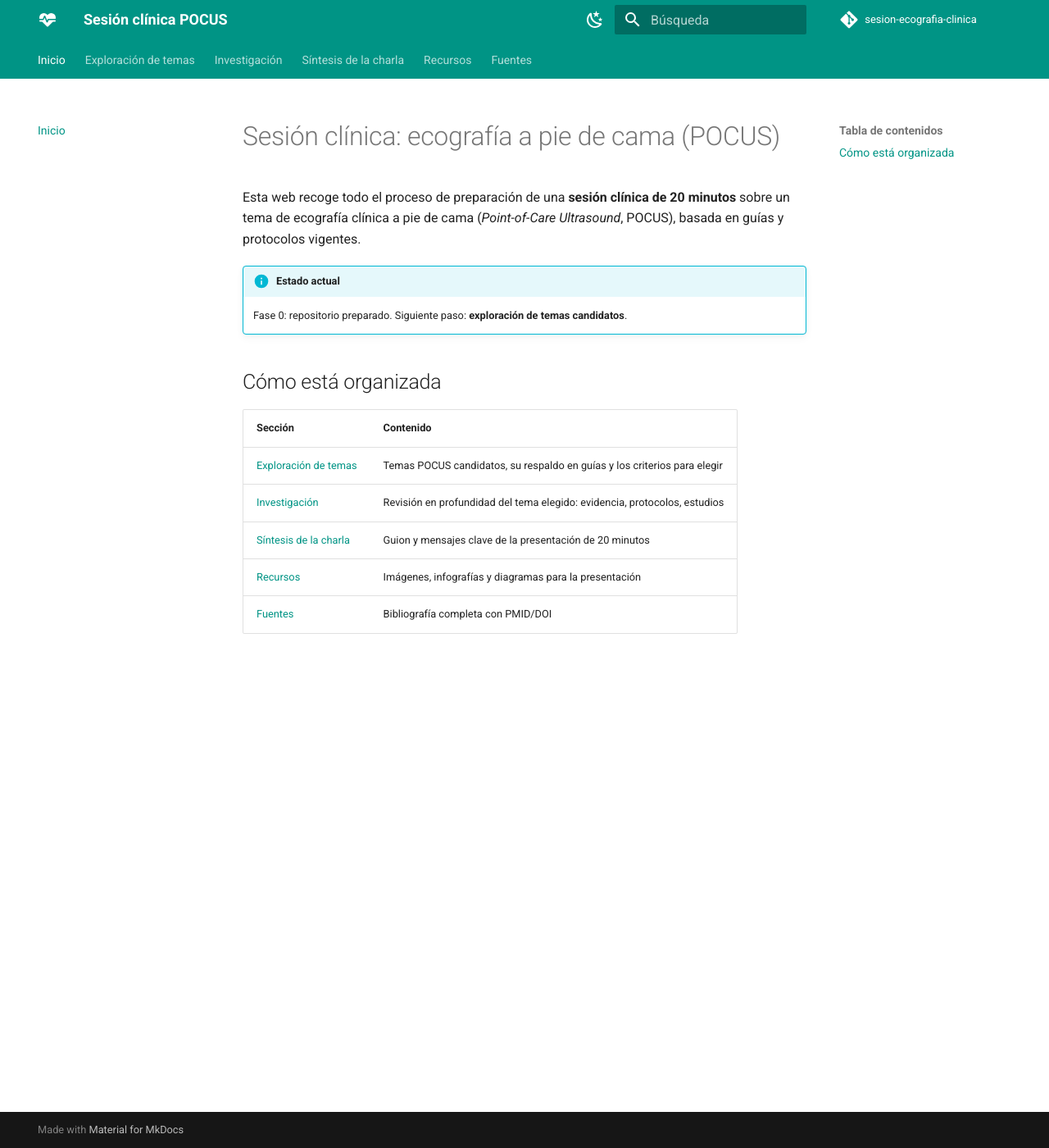
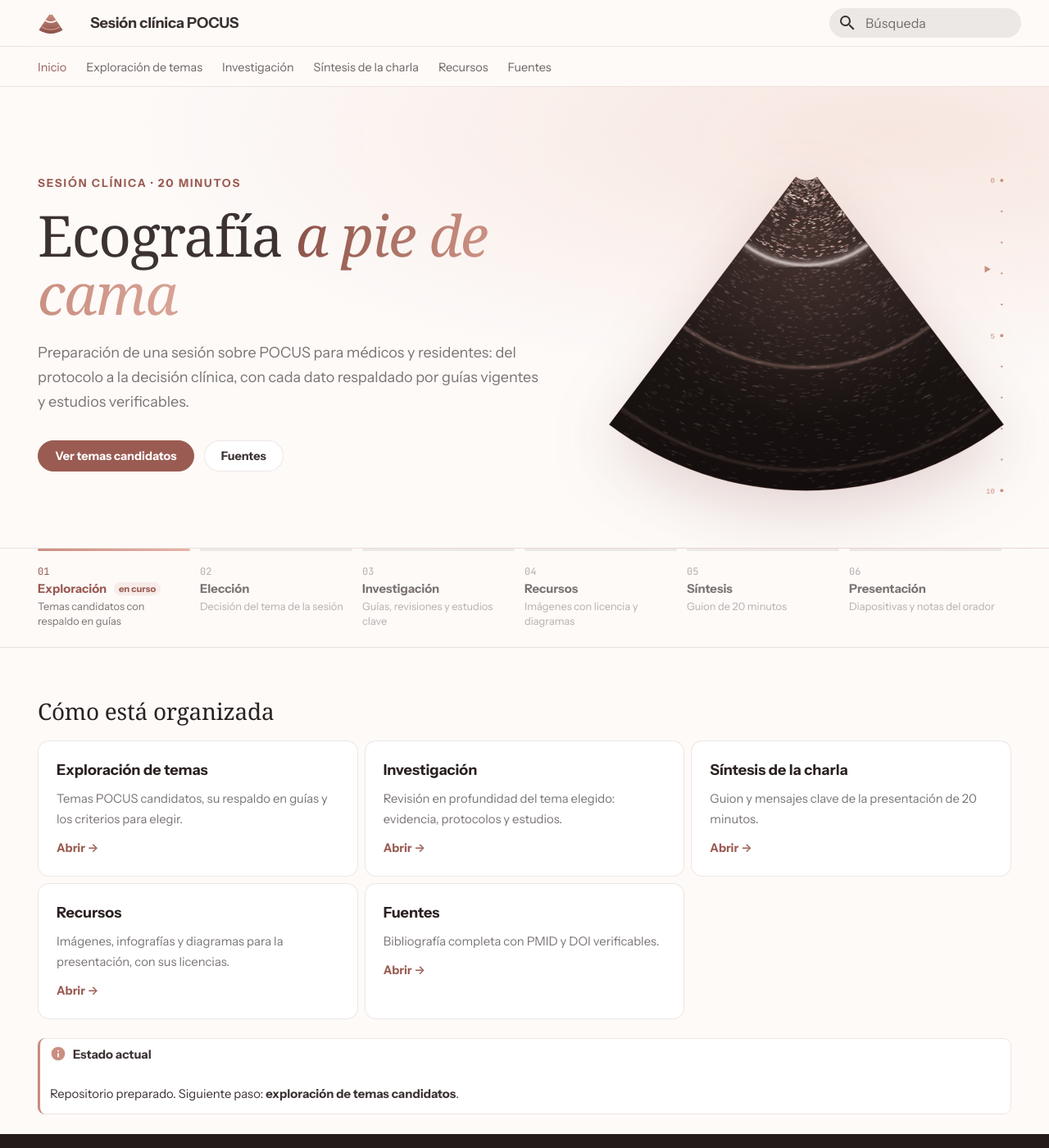
Before and after one commit to yaizadiazdc10-ctrl/sesion-ecografia-clinica, an MkDocs documentation site: the page built from docs/index.md, in a window 1280 px wide and 1400 px high. Shown: the whole window at 82% size. Built offline with MkDocs 1.6.1 and Material for MkDocs 9.7.7, drawn with Linux system fonts in a browser that asks for light colours; some web fonts are replaced; comment, search, counter and statistics services are not loaded.

Commit message:
diseno: web en rosa oro y estilo sobrio para presentación y diagramas
- Web: paleta rosa oro, tipografía Instrument Serif/Sans, cabecera clara
  translúcida, portada con hero ecográfico y recorrido por fases, tarjetas.
  Sin enlace a GitHub ni selector de modo (sigue al sistema).
- PPTX y diagramas: blanco y negro con acento morado, Aptos, filetes finos.
- Skills y CLAUDE.md: normas de las dos identidades visuales.

Co-Authored-By: Claude Opus 5.5 <noreply@anthropic.com>

```diff
--- a/docs/index.md
+++ b/docs/index.md
@@ -1,16 +1,47 @@
-# Sesión clínica: ecografía a pie de cama (POCUS)
+---
+title: Inicio
+template: home.html
+fase_actual: 1
+hide:
+  - navigation
+  - toc
+---
 
-Esta web recoge todo el proceso de preparación de una **sesión clínica de 20 minutos** sobre un tema de ecografía clínica a pie de cama (*Point-of-Care Ultrasound*, POCUS), basada en guías y protocolos vigentes.
+## Cómo está organizada { .pc-seccion }
+
+<div class="grid cards pc-cards" markdown>
+
+-   **Exploración de temas**
+
+    Temas POCUS candidatos, su respaldo en guías y los criterios para elegir.
+
+    [Abrir →](01-exploracion/index.md)
+
+-   **Investigación**
+
+    Revisión en profundidad del tema elegido: evidencia, protocolos y estudios.
+
+    [Abrir →](02-investigacion/index.md)
+
+-   **Síntesis de la charla**
+
+    Guion y mensajes clave de la presentación de 20 minutos.
+
+    [Abrir →](03-sintesis/index.md)
+
+-   **Recursos**
+
+    Imágenes, infografías y diagramas para la presentación, con sus licencias.
+
+    [Abrir →](04-recursos/index.md)
+
+-   **Fuentes**
+
+    Bibliografía completa con PMID y DOI verificables.
+
+    [Abrir →](05-fuentes/index.md)
+
+</div>
 
 !!! info "Estado actual"
-    Fase 0: repositorio preparado. Siguiente paso: **exploración de temas candidatos**.
-
-## Cómo está organizada
-
-| Sección | Contenido |
-|---------|-----------|
-| [Exploración de temas](01-exploracion/index.md) | Temas POCUS candidatos, su respaldo en guías y los criterios para elegir |
-| [Investigación](02-investigacion/index.md) | Revisión en profundidad del tema elegido: evidencia, protocolos, estudios |
-| [Síntesis de la charla](03-sintesis/index.md) | Guion y mensajes clave de la presentación de 20 minutos |
-| [Recursos](04-recursos/index.md) | Imágenes, infografías y diagramas para la presentación |
-| [Fuentes](05-fuentes/index.md) | Bibliografía completa con PMID/DOI |
+    Repositorio preparado. Siguiente paso: **exploración de temas candidatos**.
--- /dev/null
+++ b/docs/stylesheets/extra.css
@@ -0,0 +1,344 @@
+/* ==========================================================================
+   Sesión clínica POCUS — estilo de la web
+   Paleta "rosa oro" (inspirada en el acabado rose gold del MacBook Neo).
+   Los mismos valores se usan en scripts/web/graficos_web.py.
+   El esquema claro/oscuro sigue siempre al sistema (sin selector).
+   ========================================================================== */
+
+:root {
+  --pc-blush-50: #FBF3F0;
+  --pc-blush-100: #F7E6E0;
+  --pc-blush-300: #E6B4A8;
+  --pc-rose-400: #D9A396;
+  --pc-rose-500: #C98F80;
+  --pc-rose-600: #9A5B52;
+  --pc-rose-700: #8A4F47;
+  --pc-tinta: #2A2120;
+  --pc-tinta-oscura: #241C1B;
+
+  --pc-serif: "Instrument Serif", "Iowan Old Style", Georgia, serif;
+  --pc-radio: 14px;
+  --pc-radio-sm: 9px;
+}
+
+/* ---------- Esquema claro ---------- */
+[data-md-color-scheme="default"] {
+  --md-default-bg-color: #FDFAF8;
+  --md-default-fg-color: rgba(42, 33, 32, 0.92);
+  --md-default-fg-color--light: rgba(42, 33, 32, 0.62);
+  --md-default-fg-color--lighter: rgba(42, 33, 32, 0.34);
+  --md-default-fg-color--lightest: rgba(42, 33, 32, 0.08);
+  --md-typeset-color: var(--pc-tinta);
+  --md-code-bg-color: #F6EEEA;
+  --md-code-fg-color: #4A3532;
+
+  --pc-superficie: #FFFFFF;
+  --pc-borde: rgba(138, 79, 71, 0.14);
+  --pc-sombra: 0 1px 2px rgba(42, 33, 32, 0.04), 0 8px 24px -12px rgba(138, 79, 71, 0.18);
+  --pc-cabecera: rgba(253, 250, 248, 0.78);
+  --pc-hero-fondo: radial-gradient(120% 90% at 85% 10%, #F7E6E0 0%, rgba(247, 230, 224, 0) 60%), #FDFAF8;
+}
+
+/* ---------- Esquema oscuro ---------- */
+[data-md-color-scheme="slate"] {
+  --md-hue: 12;
+  --md-default-bg-color: #161110;
+  --md-default-fg-color: rgba(245, 232, 227, 0.9);
+  --md-default-fg-color--light: rgba(245, 232, 227, 0.6);
+  --md-default-fg-color--lighter: rgba(245, 232, 227, 0.32);
+  --md-default-fg-color--lightest: rgba(245, 232, 227, 0.08);
+  --md-typeset-color: rgba(245, 232, 227, 0.88);
+  --md-code-bg-color: #221A19;
+  --md-code-fg-color: #EAD3CC;
+
+  --pc-superficie: #1E1716;
+  --pc-borde: rgba(230, 180, 168, 0.13);
+  --pc-sombra: 0 1px 2px rgba(0, 0, 0, 0.3), 0 12px 32px -16px rgba(0, 0, 0, 0.6);
+  --pc-cabecera: rgba(22, 17, 16, 0.76);
+  --pc-hero-fondo: radial-gradient(110% 90% at 85% 0%, rgba(201, 143, 128, 0.16) 0%, rgba(201, 143, 128, 0) 60%), #161110;
+}
+
+/* ---------- Color primario / acento ---------- */
+[data-md-color-primary="custom"] {
+  --md-primary-fg-color: var(--pc-rose-600);
+  --md-primary-fg-color--light: var(--pc-rose-500);
+  --md-primary-fg-color--dark: var(--pc-rose-700);
+  --md-primary-bg-color: #FFFFFF;
+  --md-primary-bg-color--light: rgba(255, 255, 255, 0.75);
+}
+[data-md-color-accent="custom"] {
+  --md-accent-fg-color: var(--pc-rose-500);
+  --md-accent-fg-color--transparent: rgba(201, 143, 128, 0.12);
+  --md-accent-bg-color: #FFFFFF;
+}
+[data-md-color-scheme="default"] {
+  --md-typeset-a-color: var(--pc-rose-600);
+  --md-footer-bg-color: var(--pc-tinta-oscura);
+  --md-footer-bg-color--dark: #1A1413;
+}
+[data-md-color-scheme="slate"] {
+  --md-typeset-a-color: var(--pc-blush-300);
+  --md-accent-fg-color: #F0C6BB;
+  --md-footer-bg-color: #110D0C;
+  --md-footer-bg-color--dark: #0C0908;
+}
+
+/* ---------- Cabecera y pestañas: claras, translúcidas ---------- */
+.md-header,
+.md-tabs {
+  --md-primary-bg-color: var(--md-default-fg-color);
+  --md-primary-bg-color--light: var(--md-default-fg-color--light);
+  background-color: var(--pc-cabecera);
+  color: var(--md-default-fg-color);
+  -webkit-backdrop-filter: saturate(160%) blur(14px);
+  backdrop-filter: saturate(160%) blur(14px);
+}
+.md-header {
+  box-shadow: none;
+  border-bottom: 1px solid var(--pc-borde);
+}
+.md-header--shadow { box-shadow: 0 6px 20px -16px rgba(42, 33, 32, 0.5); }
+.md-tabs { border-bottom: 1px solid var(--pc-borde); }
+
+.md-header__title { font-weight: 600; letter-spacing: -0.01em; }
+.md-header__button.md-logo img { height: 1.6rem; }
+
+.md-tabs__link { font-size: 0.72rem; opacity: 0.75; font-weight: 500; }
+.md-tabs__item--active .md-tabs__link { opacity: 1; color: var(--md-typeset-a-color); }
+
+/* Buscador sobre cabecera clara */
+@media screen and (min-width: 60em) {
+  .md-search__form {
+    background-color: var(--md-default-fg-color--lightest);
+    border-radius: 999px;
+  }
+  .md-search__form:hover { background-color: rgba(154, 91, 82, 0.1); }
+  .md-search__input::placeholder { color: var(--md-default-fg-color--light); }
+  [data-md-toggle="search"]:checked ~ .md-header .md-search__form { border-radius: var(--pc-radio-sm) var(--pc-radio-sm) 0 0; }
+}
+
+/* ---------- Tipografía ---------- */
+.md-typeset { font-size: 0.8rem; line-height: 1.7; }
+.md-typeset h1,
+.md-typeset h2 {
+  font-family: var(--pc-serif);
+  font-weight: 400;
+  letter-spacing: -0.01em;
+  color: var(--md-typeset-color);
+}
+.md-typeset h1 { font-size: 2.6em; line-height: 1.1; margin-bottom: 0.8em; }
+.md-typeset h2 { font-size: 1.75em; line-height: 1.2; margin-top: 1.8em; }
+.md-typeset h3 { font-weight: 600; letter-spacing: -0.005em; }
+.md-typeset a { text-decoration: underline; text-decoration-color: rgba(201, 143, 128, 0.45); text-underline-offset: 0.18em; text-decoration-thickness: 1px; }
+.md-typeset a:hover { text-decoration-color: currentColor; }
+.md-typeset .headerlink, .md-typeset .md-button { text-decoration: none; }
+.md-typeset ::selection { background: rgba(201, 143, 128, 0.3); }
+
+/* ---------- Componentes ---------- */
+.md-typeset .md-button {
+  border-radius: 999px;
+  border-width: 1px;
+  padding: 0.55em 1.4em;
+  font-weight: 600;
+  transition: transform 0.15s ease, background-color 0.15s ease, color 0.15s ease;
+}
+.md-typeset .md-button:hover { transform: translateY(-1px); }
+.md-typeset .md-button--primary { background-color: var(--pc-rose-600); border-color: var(--pc-rose-600); color: #FFF; }
+.md-typeset .md-button--primary:hover { background-color: var(--pc-rose-700); border-color: var(--pc-rose-700); color: #FFF; }
+
+/* Tablas */
+.md-typeset table:not([class]) {
+  border: 1px solid var(--pc-borde);
+  border-radius: var(--pc-radio-sm);
+  box-shadow: none;
+  font-size: 0.72rem;
+  overflow: hidden;
+}
+.md-typeset table:not([class]) th {
+  background: var(--md-code-bg-color);
+  font-weight: 600;
+  border-bottom: 1px solid var(--pc-borde);
+}
+.md-typeset table:not([class]) td { border-top: 1px solid var(--pc-borde); }
+
+/* Admonitions: más planos, con filete lateral */
+.md-typeset .admonition,
+.md-typeset details {
+  border-width: 0 0 0 3px;
+  border-radius: var(--pc-radio-sm);
+  box-shadow: none;
+  background-color: var(--pc-superficie);
+  outline: 1px solid var(--pc-borde);
+  outline-offset: -1px;
+  font-size: 0.74rem;
+}
+.md-typeset .admonition-title,
+.md-typeset summary { background-color: transparent !important; font-weight: 600; }
+
+/* Código */
+.md-typeset code { border-radius: 6px; }
+.md-typeset pre > code { border-radius: var(--pc-radio-sm); }
+
+/* Imágenes y figuras */
+.md-typeset img { border-radius: var(--pc-radio-sm); }
+
+/* Navegación lateral */
+.md-nav__link--active, .md-nav__link:is(:focus, :hover) { color: var(--md-typeset-a-color); }
+.md-nav__item--section > .md-nav__link { font-weight: 600; }
+
+/* ---------- Portada ---------- */
+.pc-hero {
+  background: var(--pc-hero-fondo);
+  border-bottom: 1px solid var(--pc-borde);
+  overflow: hidden;
+}
+.pc-hero__grid {
+  display: grid;
+  grid-template-columns: minmax(0, 1.15fr) minmax(0, 1fr);
+  align-items: center;
+  gap: 2rem;
+  padding: 3.2rem 0.8rem 2.4rem;
+}
+.pc-eyebrow {
+  margin: 0 0 1rem;
+  font-size: 0.68rem;
+  font-weight: 600;
+  letter-spacing: 0.14em;
+  text-transform: uppercase;
+  color: var(--md-typeset-a-color);
+}
+.pc-hero__titulo {
+  margin: 0;
+  font-family: var(--pc-serif);
+  font-weight: 400;
+  font-size: clamp(2.4rem, 5.4vw, 3.9rem);
+  line-height: 1.02;
+  letter-spacing: -0.02em;
+  color: var(--md-default-fg-color);
+}
+.pc-hero__titulo em {
+  font-style: italic;
+  background: linear-gradient(100deg, var(--pc-rose-700), var(--pc-rose-500) 55%, var(--pc-rose-400));
+  -webkit-background-clip: text;
+  background-clip: text;
+  color: transparent;
+  padding-right: 0.05em;
+}
+[data-md-color-scheme="slate"] .pc-hero__titulo em {
+  background-image: linear-gradient(100deg, var(--pc-rose-500), var(--pc-blush-300) 60%, var(--pc-blush-100));
+}
+.pc-hero__lead {
+  max-width: 32rem;
+  margin: 1.2rem 0 1.6rem;
+  font-size: 0.9rem;
+  line-height: 1.65;
+  color: var(--md-default-fg-color--light);
+}
+.pc-hero__acciones { display: flex; flex-wrap: wrap; gap: 0.6rem; }
+.pc-hero .md-button {
+  display: inline-block;
+  border: 1px solid var(--pc-borde);
+  border-radius: 999px;
+  padding: 0.6em 1.4em;
+  font-size: 0.72rem;
+  font-weight: 600;
+  color: var(--md-default-fg-color);
+  background: var(--pc-superficie);
+  transition: transform 0.15s ease, background-color 0.15s ease;
+}
+.pc-hero .md-button:hover { transform: translateY(-1px); color: var(--md-typeset-a-color); }
+.pc-hero .md-button--primary { background: var(--pc-rose-600); border-color: var(--pc-rose-600); color: #FFF; }
+.pc-hero .md-button--primary:hover { background: var(--pc-rose-700); color: #FFF; }
+
+.pc-hero__figura { margin: 0; justify-self: end; width: 100%; max-width: 25rem; }
+.pc-hero__figura img { display: block; width: 100%; height: auto; filter: drop-shadow(0 24px 40px rgba(138, 79, 71, 0.22)); }
+
+/* Recorrido por fases */
+.pc-fases { border-bottom: 1px solid var(--pc-borde); }
+.pc-fases__lista {
+  list-style: none;
+  display: grid;
+  grid-template-columns: repeat(6, minmax(0, 1fr));
+  margin: 0 auto;
+  padding: 0 0.8rem;
+}
+.pc-fase a {
+  position: relative;
+  display: flex;
+  flex-direction: column;
+  gap: 0.2rem;
+  height: 100%;
+  padding: 1rem 0.8rem 1.1rem 0;
+  color: inherit;
+}
+.pc-fase a::before {
+  content: "";
+  position: absolute;
+  top: 0; left: 0; right: 0.6rem;
+  height: 3px;
+  border-radius: 3px;
+  background: var(--md-default-fg-color--lightest);
+}
+.pc-fase--hecha a::before { background: var(--pc-rose-500); }
+.pc-fase--actual a::before { background: linear-gradient(90deg, var(--pc-rose-500), var(--pc-blush-300)); }
+.pc-fase__num { font-family: var(--md-code-font-family); font-size: 0.6rem; color: var(--md-default-fg-color--lighter); }
+.pc-fase__nombre { font-size: 0.74rem; font-weight: 600; color: var(--md-default-fg-color--light); }
+.pc-fase__detalle { font-size: 0.64rem; line-height: 1.4; color: var(--md-default-fg-color--lighter); }
+.pc-fase--actual .pc-fase__num,
+.pc-fase--actual .pc-fase__nombre { color: var(--md-typeset-a-color); }
+.pc-fase--actual .pc-fase__detalle,
+.pc-fase--hecha .pc-fase__nombre { color: var(--md-default-fg-color--light); }
+.pc-fase--actual .pc-fase__nombre::after {
+  content: "en curso";
+  margin-left: 0.45rem;
+  padding: 0.1em 0.5em;
+  border-radius: 999px;
+  font-size: 0.56rem;
+  font-weight: 600;
+  vertical-align: 0.1em;
+  background: var(--md-accent-fg-color--transparent);
+}
+.pc-fase a:hover .pc-fase__nombre { color: var(--md-typeset-a-color); }
+
+/* Tarjetas de secciones */
+.md-typeset .pc-seccion { margin-top: 0.4em; }
+.md-typeset .grid.cards > ul > li,
+.md-typeset .grid > .card {
+  border: 1px solid var(--pc-borde);
+  border-radius: var(--pc-radio);
+  background: var(--pc-superficie);
+  box-shadow: none;
+  padding: 1rem 1.1rem;
+  transition: border-color 0.2s ease, box-shadow 0.2s ease, transform 0.2s ease;
+}
+.md-typeset .grid.cards > ul > li:hover,
+.md-typeset .grid > .card:hover {
+  border-color: rgba(201, 143, 128, 0.55);
+  box-shadow: var(--pc-sombra);
+  transform: translateY(-2px);
+}
+.md-typeset .grid.cards > ul > li > p:first-child strong { font-size: 0.9rem; font-weight: 600; }
+.md-typeset .grid.cards > ul > li > p:last-child a { text-decoration: none; font-weight: 600; font-size: 0.72rem; }
+.md-typeset .grid.cards > ul > li > p:not(:first-child):not(:last-child) { color: var(--md-default-fg-color--light); font-size: 0.74rem; }
+
+/* ---------- Pie ---------- */
+.md-footer-meta { background-color: var(--md-footer-bg-color--dark); }
+
+/* ---------- Responsive ---------- */
+@media screen and (max-width: 59.984em) {
+  .pc-hero__grid { grid-template-columns: 1fr; padding-top: 2.2rem; gap: 1rem; }
+  .pc-hero__figura { justify-self: center; max-width: 17rem; order: -1; }
+  .pc-fases__lista { grid-template-columns: repeat(3, minmax(0, 1fr)); }
+}
+@media screen and (max-width: 29.984em) {
+  .pc-fases__lista { grid-template-columns: repeat(2, minmax(0, 1fr)); }
+  .pc-hero__titulo { font-size: 2.3rem; }
+}
+
+@media (prefers-reduced-motion: reduce) {
+  .md-typeset .md-button, .md-typeset .grid.cards > ul > li, .pc-hero .md-button { transition: none; }
+}
+
+/* Admonitions informativos en la paleta del sitio (warning/danger conservan su color semántico) */
+.md-typeset :is(.admonition, details):is(.note, .info, .abstract, .example, .quote) { border-color: var(--pc-rose-500); }
+.md-typeset :is(.note, .info, .abstract, .example, .quote) > :is(.admonition-title, summary)::before { background-color: var(--pc-rose-500); }
--- a/mkdocs.yml
+++ b/mkdocs.yml
@@ -1,28 +1,26 @@
 site_name: Sesión clínica POCUS
 site_description: Investigación, síntesis y recursos para una sesión clínica sobre ecografía a pie de cama
 site_author: Yaiza Díaz del Castillo
-repo_url: https://github.com/yaizadiazdc10-ctrl/sesion-ecografia-clinica
-repo_name: sesion-ecografia-clinica
-edit_uri: edit/main/docs/
 
 theme:
   name: material
+  custom_dir: overrides
   language: es
+  # Sin selector: el esquema sigue siempre la preferencia del sistema
   palette:
     - media: "(prefers-color-scheme: light)"
       scheme: default
-      primary: teal
-      accent: cyan
-      toggle:
-        icon: material/weather-night
-        name: Modo oscuro
+      primary: custom
+      accent: custom
     - media: "(prefers-color-scheme: dark)"
       scheme: slate
-      primary: teal
-      accent: cyan
-      toggle:
-        icon: material/weather-sunny
-        name: Modo claro
+      primary: custom
+      accent: custom
+  font:
+    text: Instrument Sans
+    code: JetBrains Mono
+  logo: assets/brand/logo.svg
+  favicon: assets/brand/logo.svg
   features:
     - navigation.tabs
     - navigation.sections
@@ -31,8 +29,13 @@ theme:
     - search.highlight
     - content.tabs.link
     - toc.follow
-  icon:
-    logo: material/heart-pulse
+    - navigation.footer
+
+extra_css:
+  - stylesheets/extra.css
+
+extra:
+  generator: false
 
 plugins:
   - search:
--- /dev/null
+++ b/overrides/home.html
@@ -0,0 +1,55 @@
+{% extends "main.html" %}
+
+{#- Portada: hero con el sector ecográfico y el recorrido por fases.
+    La fase actual se toma de `fase_actual` en el front matter de docs/index.md. -#}
+{% set fases = [
+  ("Exploración", "Temas candidatos con respaldo en guías", "01-exploracion/"),
+  ("Elección", "Decisión del tema de la sesión", "01-exploracion/"),
+  ("Investigación", "Guías, revisiones y estudios clave", "02-investigacion/"),
+  ("Recursos", "Imágenes con licencia y diagramas", "04-recursos/"),
+  ("Síntesis", "Guion de 20 minutos", "03-sintesis/"),
+  ("Presentación", "Diapositivas y notas del orador", "03-sintesis/"),
+] %}
+{% set actual = page.meta.fase_actual | default(1) | int %}
+
+{% block tabs %}
+  {{ super() }}
+  <section class="pc-hero">
+    <div class="md-grid pc-hero__grid">
+      <div class="pc-hero__texto">
+        <p class="pc-eyebrow">Sesión clínica · 20 minutos</p>
+        <h1 class="pc-hero__titulo">Ecografía <em>a pie de cama</em></h1>
+        <p class="pc-hero__lead">
+          Preparación de una sesión sobre POCUS para médicos y residentes:
+          del protocolo a la decisión clínica, con cada dato respaldado por
+          guías vigentes y estudios verificables.
+        </p>
+        <div class="pc-hero__acciones">
+          <a href="{{ '01-exploracion/' | url }}" class="md-button md-button--primary">Ver temas candidatos</a>
+          <a href="{{ '05-fuentes/' | url }}" class="md-button">Fuentes</a>
+        </div>
+      </div>
+      <figure class="pc-hero__figura" aria-hidden="true">
+        <img src="{{ 'assets/brand/hero-sector.svg' | url }}" alt="" width="600" height="540">
+      </figure>
+    </div>
+  </section>
+  <section class="pc-fases" aria-label="Fases del proyecto">
+    <ol class="md-grid pc-fases__lista">
+      {% for nombre, detalle, enlace in fases %}
+        {% set n = loop.index %}
+        <li class="pc-fase {% if n < actual %}pc-fase--hecha{% elif n == actual %}pc-fase--actual{% endif %}">
+          <a href="{{ enlace | url }}">
+            <span class="pc-fase__num">{{ "%02d" | format(n) }}</span>
+            <span class="pc-fase__nombre">{{ nombre }}</span>
+            <span class="pc-fase__detalle">{{ detalle }}</span>
+          </a>
+        </li>
+      {% endfor %}
+    </ol>
+  </section>
+{% endblock %}
+
+{% block content %}
+  {{ page.content }}
+{% endblock %}
--- /dev/null
+++ b/overrides/main.html
@@ -0,0 +1,5 @@
+{% extends "base.html" %}
+
+{% block extrahead %}
+  <link rel="stylesheet" href="https://fonts.googleapis.com/css2?family=Instrument+Serif:ital@0;1&display=swap">
+{% endblock %}
```
Also changed, not shown: .claude/skills/investigar-tema/SKILL.md (+1 -1 lines), .claude/skills/sintetizar-presentacion/SKILL.md (+17 -2 lines), CLAUDE.md (+6 -0 lines), ESTADO.md (+2 -0 lines), 2 other files.
